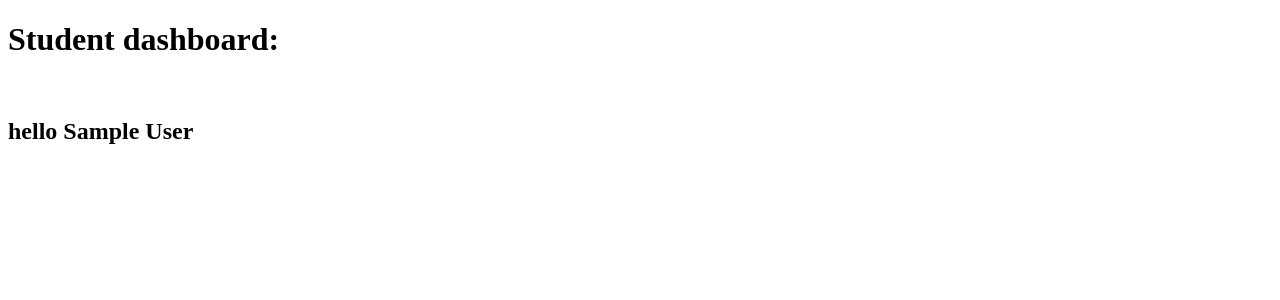
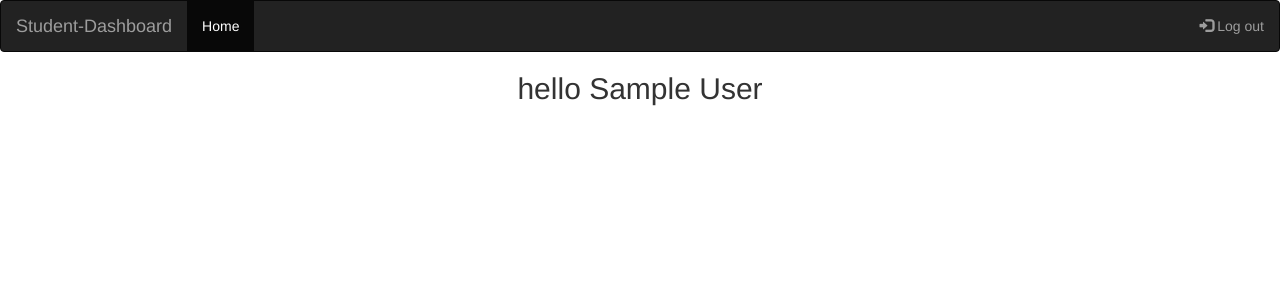
Before and after one commit to Oranal/Matching-Game, a Django app: template templates/accounts/student_dashboard.html in a window 1280 px wide. Shown: the top 300 px of the page. Run offline with Django 3.2, Linux system fonts and the light colour scheme; the template is opened without the code that fills it: most values are stand-ins (such as "Sample title", 1, 10 or a date in 2020); some libraries are stand-ins or nearby versions.

Commit message:
modified student and teacher dashboards

```diff
--- a/templates/accounts/student_dashboard.html
+++ b/templates/accounts/student_dashboard.html
@@ -1,14 +1,34 @@
 <!DOCTYPE html>
+{%load static%}
 <html lang="en">
 <head>
     <meta charset="UTF-8">
     <meta http-equiv="X-UA-Compatible" content="IE=edge">
     <meta name="viewport" content="width=device-width, initial-scale=1.0">
-    <title>Document</title>
+    <link rel="stylesheet" href="https://maxcdn.bootstrapcdn.com/bootstrap/3.4.1/css/bootstrap.min.css">
+    <script src="https://ajax.googleapis.com/ajax/libs/jquery/3.5.1/jquery.min.js"></script>
+    <script src="https://maxcdn.bootstrapcdn.com/bootstrap/3.4.1/js/bootstrap.min.js"></script>
+    <link rel="stylesheet" type="text/css" href='{% static "css/admin.css"%}'>
+    <title>Student's page</title>
 </head>
 <body>
-    <h1>Student dashboard: </h1>
-    <br>
+
+    <nav class="navbar navbar-inverse">
+    <div class="container-fluid">
+        <div class="navbar-header">
+        <a class="navbar-brand" href="#">Student-Dashboard</a>
+        </div>
+
+        <ul class="nav navbar-nav">
+            <li class="active"><a href="#">Home</a></li>
+        </ul>
+
+         <ul class="nav navbar-nav navbar-right">
+            <li><a href="#"><span class="glyphicon glyphicon-log-in"></span> Log out</a></li>
+        </ul>
+    </div>
+    </nav>
+
     <h2>hello {{first_name}} {{last_name}}</h2>
 
 </body>
```
Also changed, not shown: templates/accounts/teacher_dashboard.html (+22 -3 lines).
